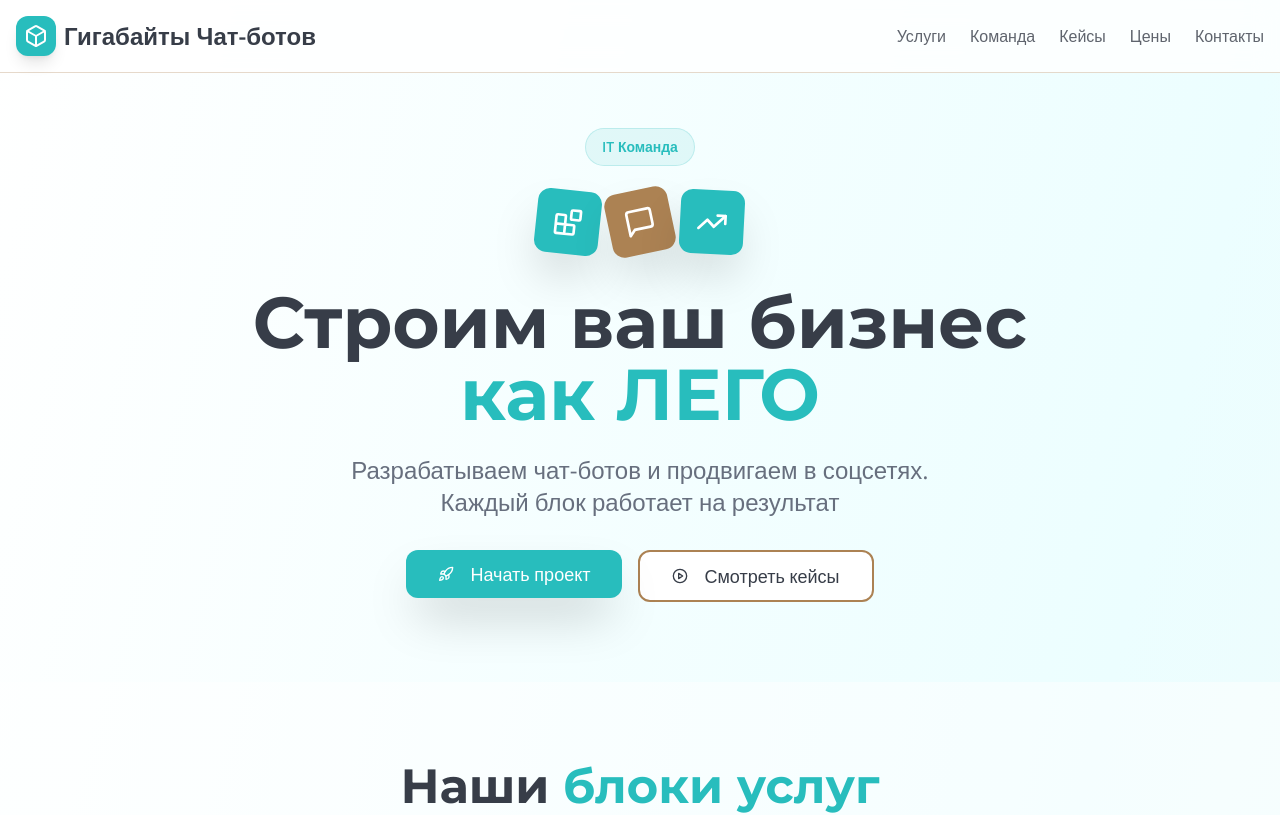
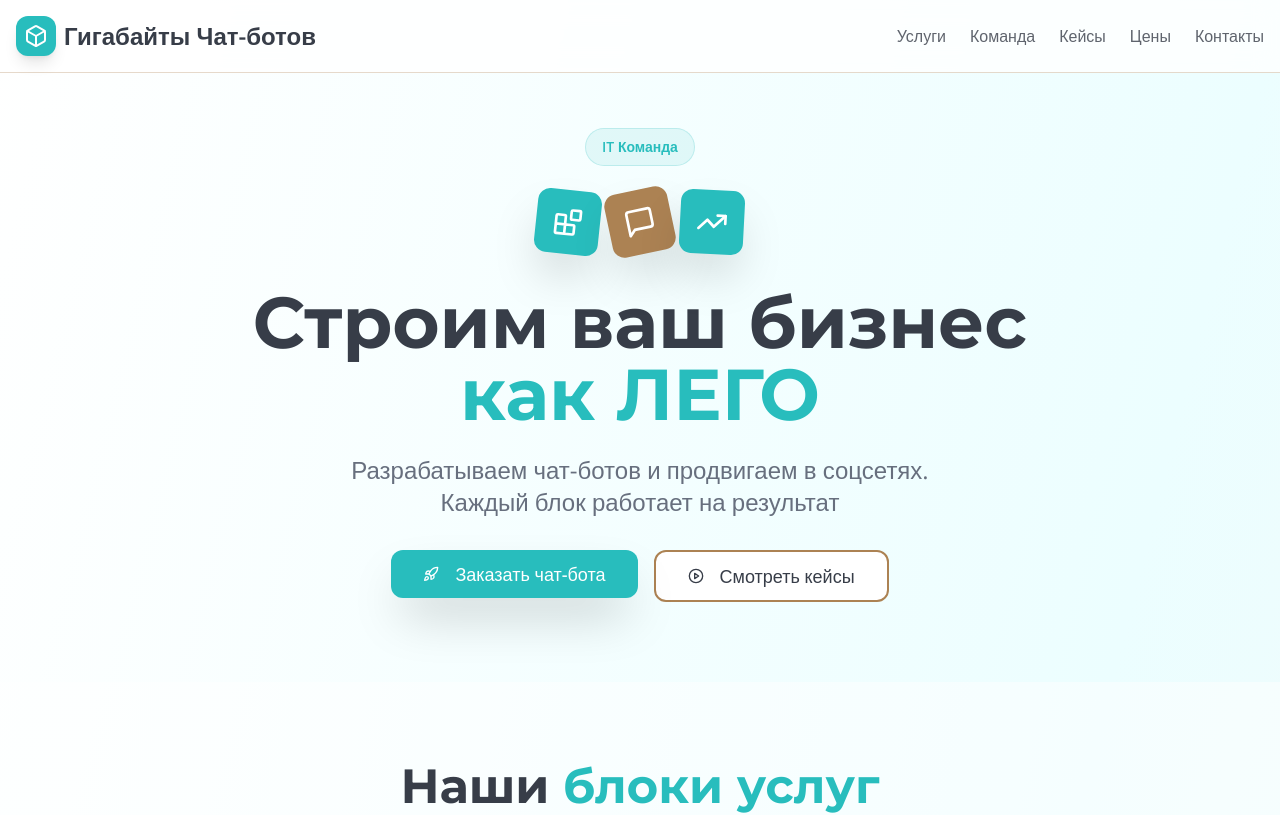
Before and after one commit to pr-poehali-dev/lego-bot-website, a React (Vite) app: page / in a window 1280 px wide. Shown: the top 815 px of the page. Built offline with nearby package versions, Linux system fonts and the light colour scheme.

Commit message:
Изменить текст кнопки "Заказать"

```diff
--- a/src/pages/Index.tsx
+++ b/src/pages/Index.tsx
@@ -189,7 +189,7 @@ const Index = () => {
               className="bg-primary hover:bg-primary/90 text-white shadow-2xl hover:shadow-primary/50 transition-all transform hover:scale-105 rounded-xl px-8 py-6 text-lg"
             >
               <Icon name="Rocket" className="mr-2" size={20} />
-              Начать проект
+              Заказать чат-бота
             </Button>
             <Button
               size="lg"
```
